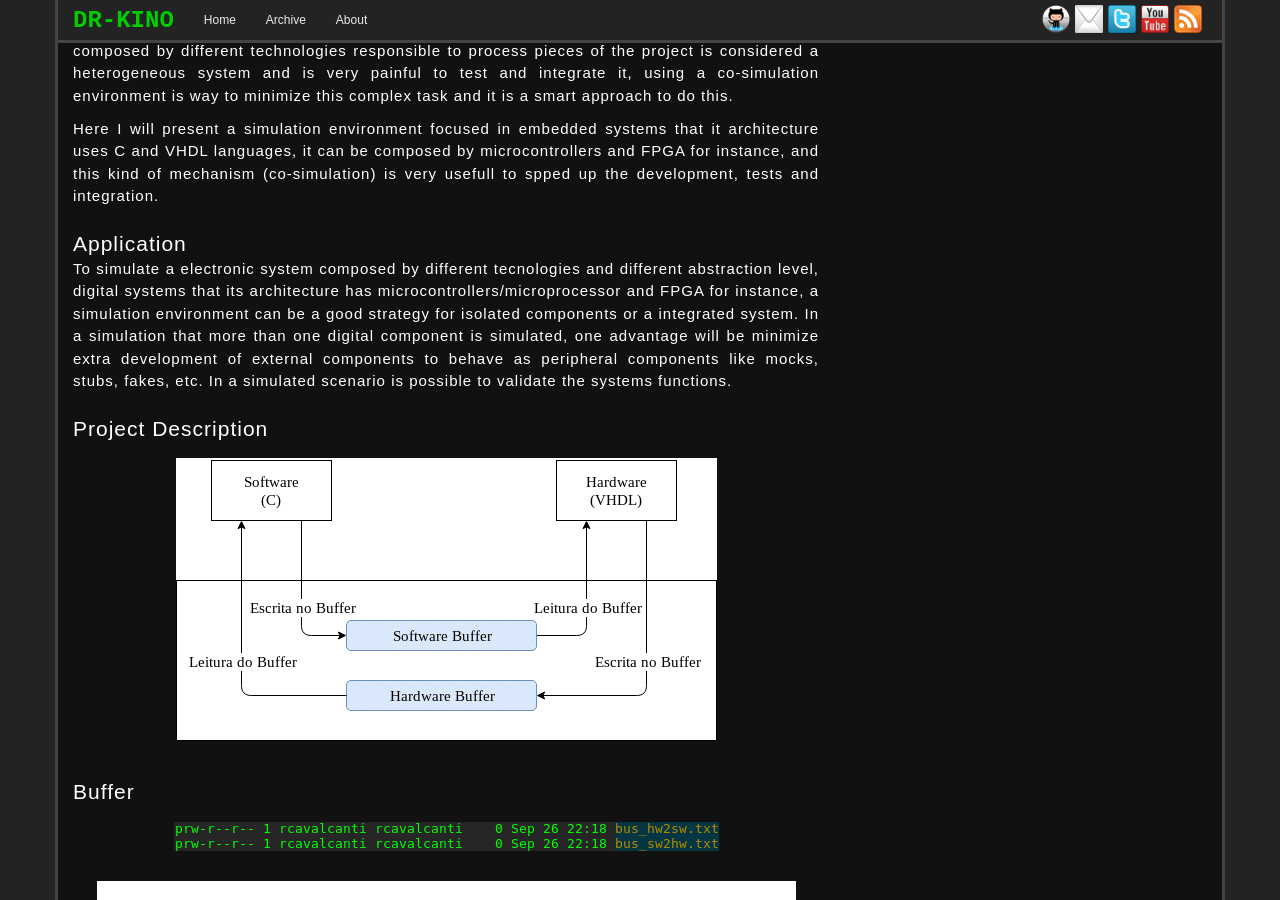
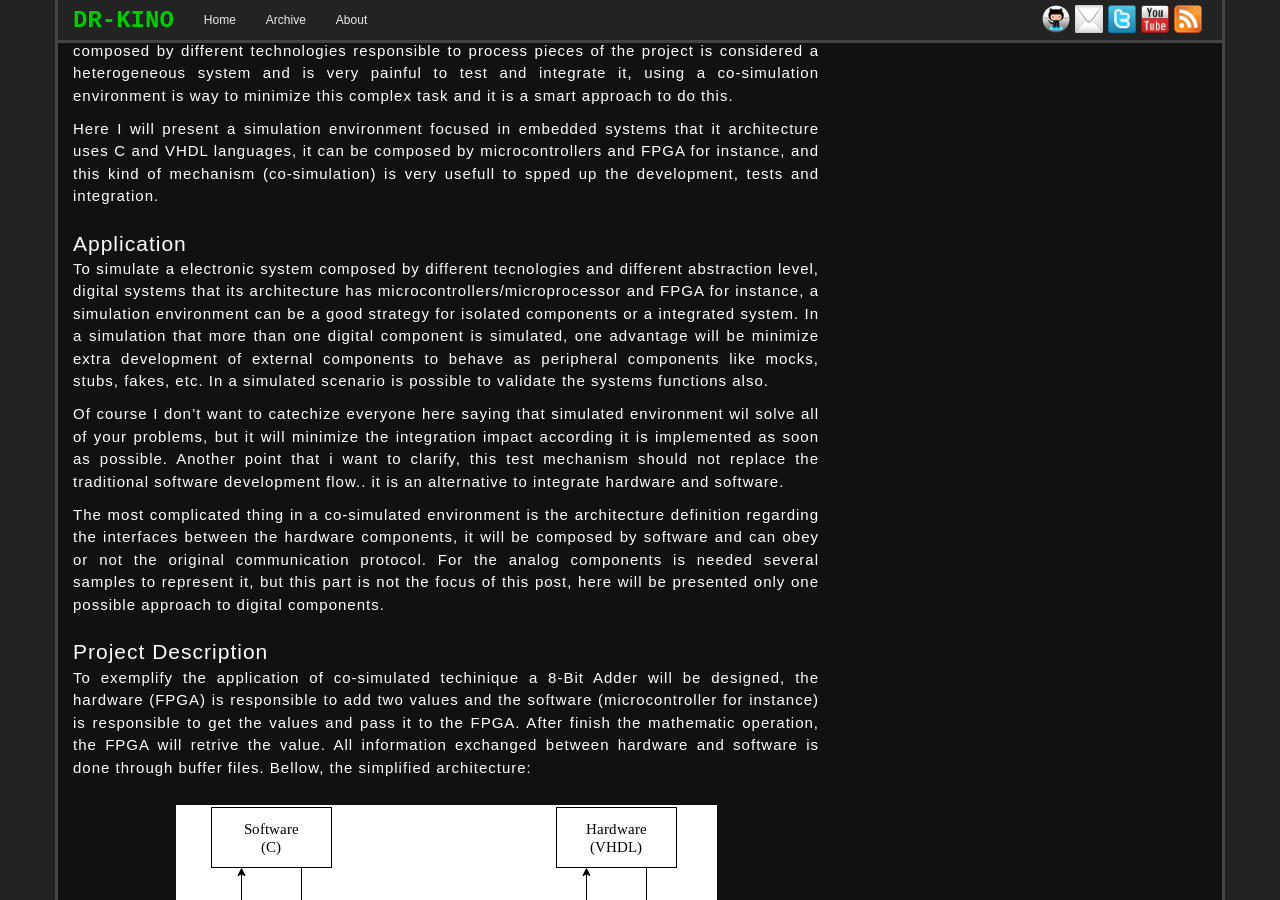
Before and after one commit to dr-kino/dr-kino.github.io, a Jekyll site: the page built from _posts/2020-06-25-heterogeneous-co-simulation-software-and-hardware.markdown, in a window 1280 px wide and 900 px high, scrolled down 351 px. Built offline with Jekyll 4.4.1, drawn with Linux system fonts in a browser that asks for light colours; nearby versions of some CDN libraries; comment, search, counter and statistics services are not loaded.

Commit message:
Inserted new post piece - Co-Simulation

```diff
--- a/_posts/2020-06-25-heterogeneous-co-simulation-software-and-hardware.markdown
+++ b/_posts/2020-06-25-heterogeneous-co-simulation-software-and-hardware.markdown
@@ -18,11 +18,15 @@ Here I will present a simulation environment focused in embedded systems that it
 
 ### Application
 
-To simulate a electronic system composed by different tecnologies and different abstraction level, digital systems that its architecture has microcontrollers/microprocessor and FPGA for instance, a simulation environment can be a good strategy for isolated components or a integrated system. In a simulation that more than one digital component is simulated, one advantage will be minimize extra development of external components to behave as peripheral components like mocks, stubs, fakes, etc. In a simulated scenario is possible to validate the systems functions.
+To simulate a electronic system composed by different tecnologies and different abstraction level, digital systems that its architecture has microcontrollers/microprocessor and FPGA for instance, a simulation environment can be a good strategy for isolated components or a integrated system. In a simulation that more than one digital component is simulated, one advantage will be minimize extra development of external components to behave as peripheral components like mocks, stubs, fakes, etc. In a simulated scenario is possible to validate the systems functions also.
 
+Of course I don't want to catechize everyone here saying that simulated environment wil solve all of your problems, but it will minimize the integration impact according it is implemented as soon as possible. Another point that i want to clarify, this test mechanism should not replace the traditional software development flow.. it is an alternative to integrate hardware and software.
 
+The most complicated thing in a co-simulated environment is the architecture definition regarding the interfaces between the hardware components, it will be composed by software and can obey or not the original communication protocol. For the analog components is needed several samples to represent it, but this part is not the focus of this post, here will be presented only one possible approach to digital components.
 
 ### Project Description
+
+To exemplify the application of co-simulated techinique a 8-Bit Adder will be designed, the hardware (FPGA) is responsible to add two values and the software (microcontroller for instance) is responsible to get the values and pass it to the FPGA. After finish the mathematic operation, the FPGA will retrive the value. All information exchanged between hardware and software is done through buffer files. Bellow, the simplified architecture:
 
 <div style="text-align:center"><img src="/images/posts/00014-A.png" /></div>
 
```
